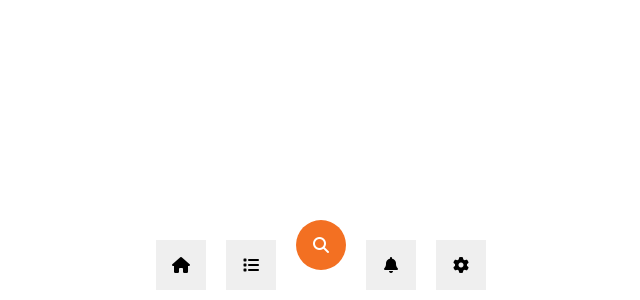
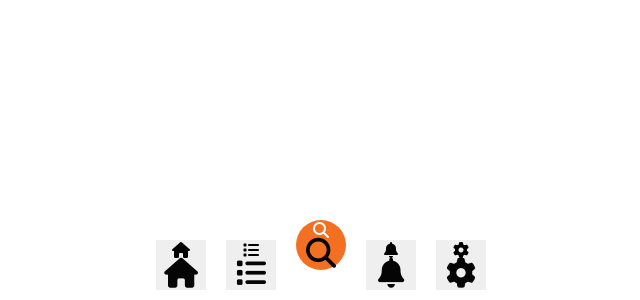
Before and after one commit to Gorst0902/exe202, a React (Create React App) app: page /footer in a window 1280 px wide. Shown: the part 500-800 px from the top of the page, without its empty margins (319-959 px from the left). Built offline with nearby package versions, Linux system fonts and the light colour scheme.

Commit message:
test footer

```diff
--- a/src/pages/Footer/Footer.css
+++ b/src/pages/Footer/Footer.css
@@ -23,11 +23,16 @@
   margin-top: 20px;
   margin-left: 10px;
   margin-right: 10px;
+  display: flex; /* Để sử dụng flexbox cho button */
+  flex-direction: column; /* Để xếp icon và văn bản dọc */
+  align-items: center; /* Để canh chỉnh icon giữa button */
+  justify-content: center; /* Để canh chỉnh icon giữa button */
 }
 
 .footer i {
   font-size: 30px;
-  color: #ca1414;
+  color: #050506;
+  text-decoration: none;
 }
 
 .footer .search {
--- a/src/pages/Footer/Footer.js
+++ b/src/pages/Footer/Footer.js
@@ -5,11 +5,21 @@ export default function Footer() {
   return (
     <div className="footer">
       <div className="footer__content">
-        <button className="fa fa-home" />
-        <button className="fa fa-list" />
-        <button className="fa fa-search search" />
-        <button className="fa fa-bell" />
-        <button className="fa fa-gear" />
+        <button className="fa fa-home">
+          <i className="fa fa-home" />
+        </button>
+        <button className="fa fa-list">
+          <i className="fa fa-list" />
+        </button>
+        <button className="fa fa-search search">
+          <i className="fa fa-search" />
+        </button>
+        <button className="fa fa-bell">
+          <i className="fa fa-bell" />
+        </button>
+        <button className="fa fa-gear">
+          <i className="fa fa-gear" />
+        </button>
       </div>
     </div>
   );
```
